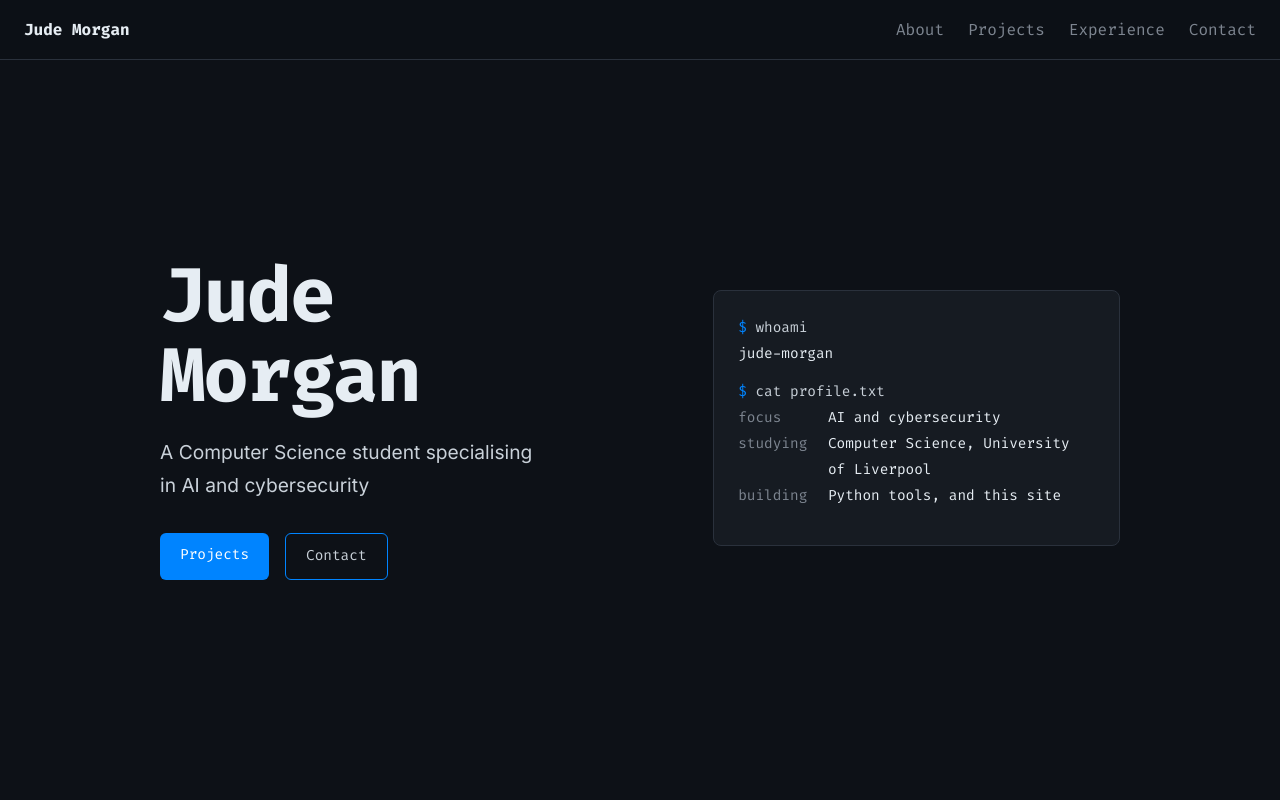
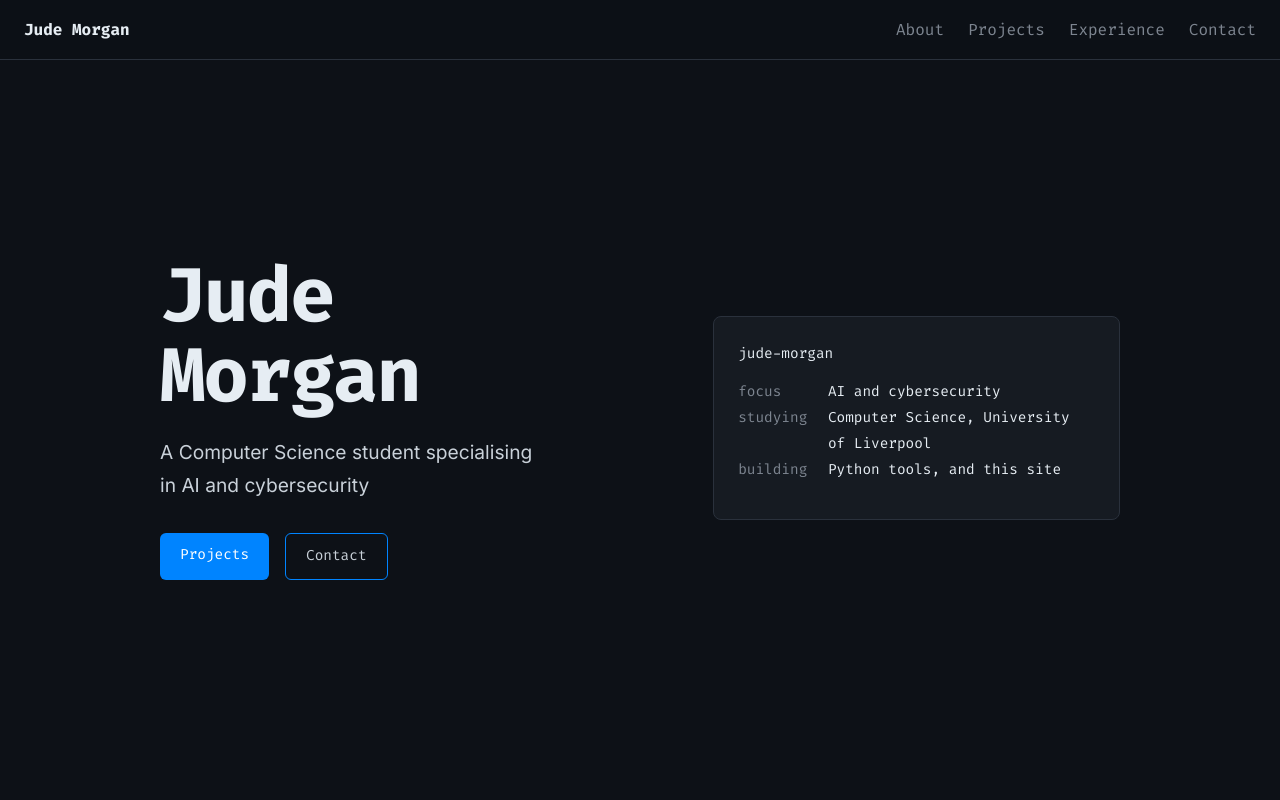
Before and after one commit to Jude-M06/Jude-M06.github.io, a plain HTML site: page index.html in a window 1280 px wide. Shown: the top 800 px of the page. Drawn offline with Linux system fonts and the light colour scheme.

Commit message:
got rid of some placeholders

```diff
--- a/index.html
+++ b/index.html
@@ -37,9 +37,9 @@
 
                 <!-- Hero feature: a small terminal that types out a profile summary on load -->
                 <div class="terminal" aria-label="Profile summary">
-                    <p class="line" style="--i:0"><span class="prompt">$</span> whoami</p>
+                    <p class="line" style="--i:0"><span class="prompt"></span> </p>
                     <p class="line out" style="--i:1">jude-morgan</p>
-                    <p class="line" style="--i:2"><span class="prompt">$</span> cat profile.txt</p>
+                    <p class="line" style="--i:2"><span class="prompt"></span> </p>
                     <dl class="line out" style="--i:3">
                         <div><dt>focus</dt><dd>AI and cybersecurity</dd></div>
                         <div><dt>studying</dt><dd>Computer Science, University of Liverpool</dd></div>
```
